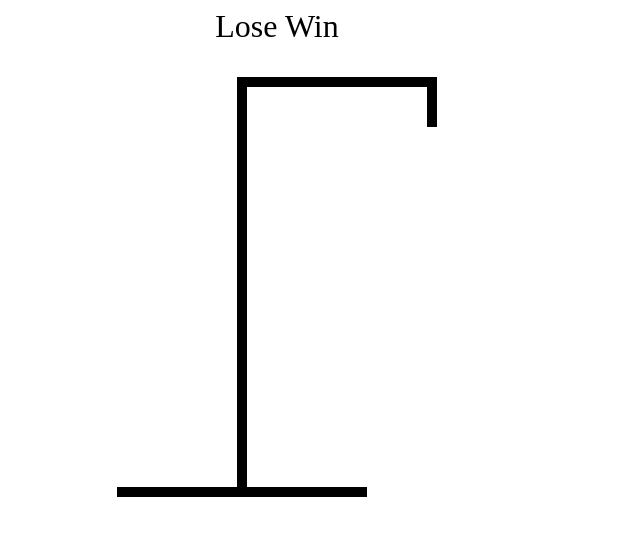
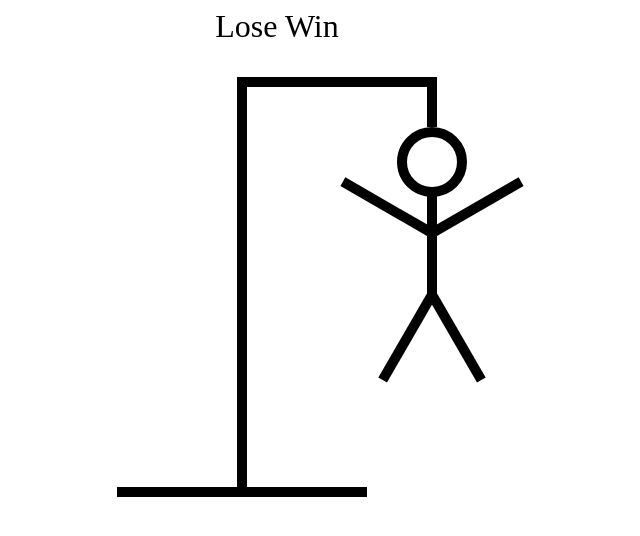
Before and after one commit to callumbuttery/Hangman, a React (Vite) app: page / in a window 1280 px wide. Shown: the top 536 px of the page, without its empty margins (363-1003 px from the left). Built offline with nearby package versions, Linux system fonts and the light colour scheme.

Commit message:
Feat: add hangman drawing parts

```diff
--- a/src/components/HangmanDrawing.tsx
+++ b/src/components/HangmanDrawing.tsx
@@ -1,14 +1,47 @@
+const HEAD = (
+    <div style={{ width: "50px", height: "50px", borderRadius: '100%', border: '10px solid black', position: "absolute", top: "50px", right: "-30px" }}></div>
+)
+
+const BODY = (
+    <div style={{ width: "10px", height: "100px", background: 'black', position: "absolute", top: "119px", right: "0px" }}></div>
+)
+
+const RIGHT_ARM = (
+    <div style={{ width: "100px", height: "10px", background: 'black', position: "absolute", top: "149px", right: "-100px", rotate: '-30deg', transformOrigin: 'left bottom' }}></div>
+)
+
+const LEFT_ARM = (
+    <div style={{ width: "100px", height: "10px", background: 'black', position: "absolute", top: "149px", right: "10px", rotate: '30deg', transformOrigin: 'right bottom' }}></div>
+)
+
+const RIGHT_LEG = (
+    <div style={{ width: "100px", height: "10px", background: 'black', position: "absolute", top: "209px", right: "-90px", rotate: '60deg', transformOrigin: 'left bottom' }}></div>
+)
+
+const LEFT_LEG = (
+    <div style={{ width: "100px", height: "10px", background: 'black', position: "absolute", top: "209px", right: "0px", rotate: '-60deg', transformOrigin: 'right bottom' }}></div>
+)
+
+
+
 export const HangmanDrawing: React.FC = () => {
     return (
-        <div style={{ position:  "relative"}}>
+        <div style={{ position: "relative" }}>
 
-            <div style={{ height: "50px", width: "10px", top: 0, right: 0, position: 'absolute', background: 'black', marginLeft: "120px"}}></div>
+            <div style={{ height: "50px", width: "10px", top: 0, right: 0, position: 'absolute', background: 'black', marginLeft: "120px" }}></div>
 
-            <div style={{ height: "10px", width: "200px", background: 'black', marginLeft: "120px"}}></div>
+            <div style={{ height: "10px", width: "200px", background: 'black', marginLeft: "120px" }}></div>
 
-            <div style={{ height: "400px", width: "10px", background: 'black', marginLeft: "120px"}}></div>
+            <div style={{ height: "400px", width: "10px", background: 'black', marginLeft: "120px" }}></div>
 
-            <div style={{ height: "10px", width: "250px", background: 'black'}}></div>
+            <div style={{ height: "10px", width: "250px", background: 'black' }}></div>
+
+            {HEAD}
+            {BODY}
+            {RIGHT_ARM}
+            {LEFT_ARM}
+            {RIGHT_LEG}
+            {LEFT_LEG}
         </div>
     )
 }
```
